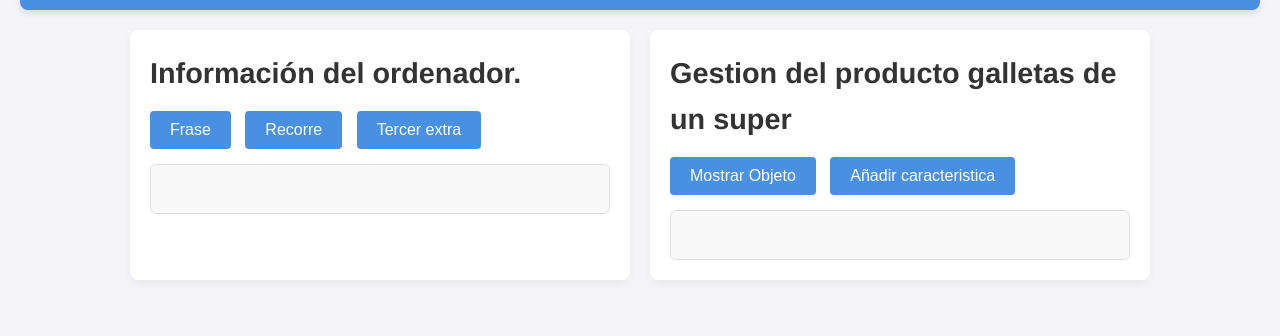
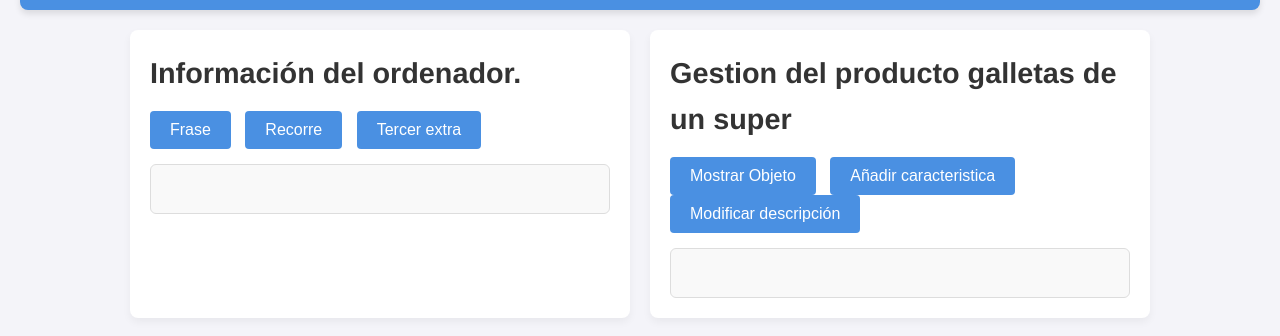
Before and after one commit to Dapamo81/objetosJS, a plain HTML site: page index.html in a window 1280 px wide. Shown: the part 114-450 px from the top of the page. Drawn offline with Linux system fonts and the light colour scheme.

Commit message:
añadimos la funcion modificar

```diff
--- a/index.html
+++ b/index.html
@@ -26,6 +26,7 @@
             <h2>Gestion del producto galletas de un super</h2>
             <button onclick="mostrarObjeto()">Mostrar Objeto</button>
             <button onclick="anadirOferta()">Añadir caracteristica</button>
+            <button onclick="modificar()">Modificar descripción</button>
             <div class="producto" id="producto"></div>
        </div>
     </section>
--- a/js/funcionGalleta.js
+++ b/js/funcionGalleta.js
@@ -23,3 +23,8 @@ function anadirOferta(){
     galletas.oferta = true;
     mostrarObjeto(galletas);
 }
+
+function modificar(){
+    galletas.descripción ="galletas de mantequilla y azúcar";
+    mostrarObjeto(galletas);
+}
```
